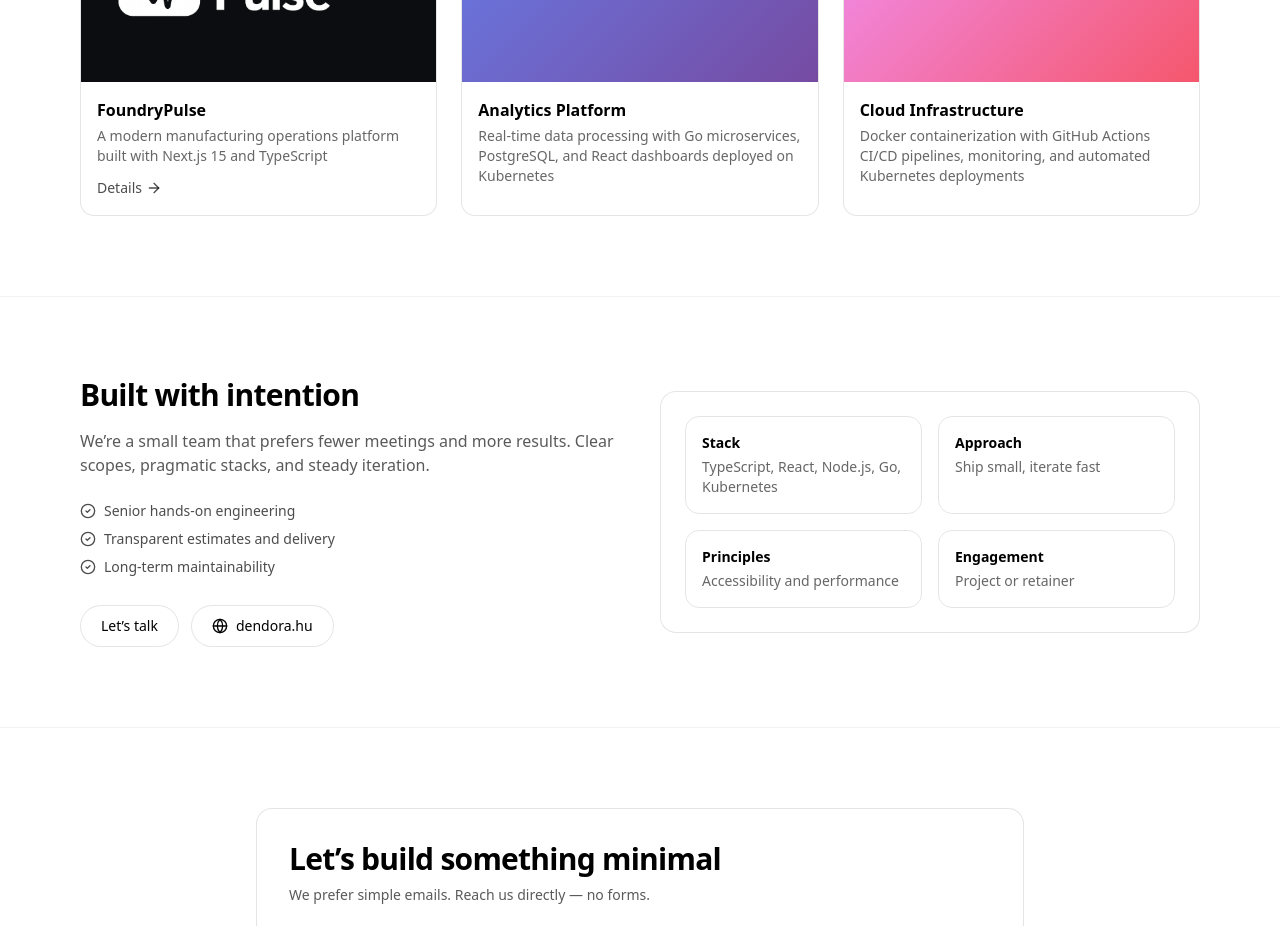
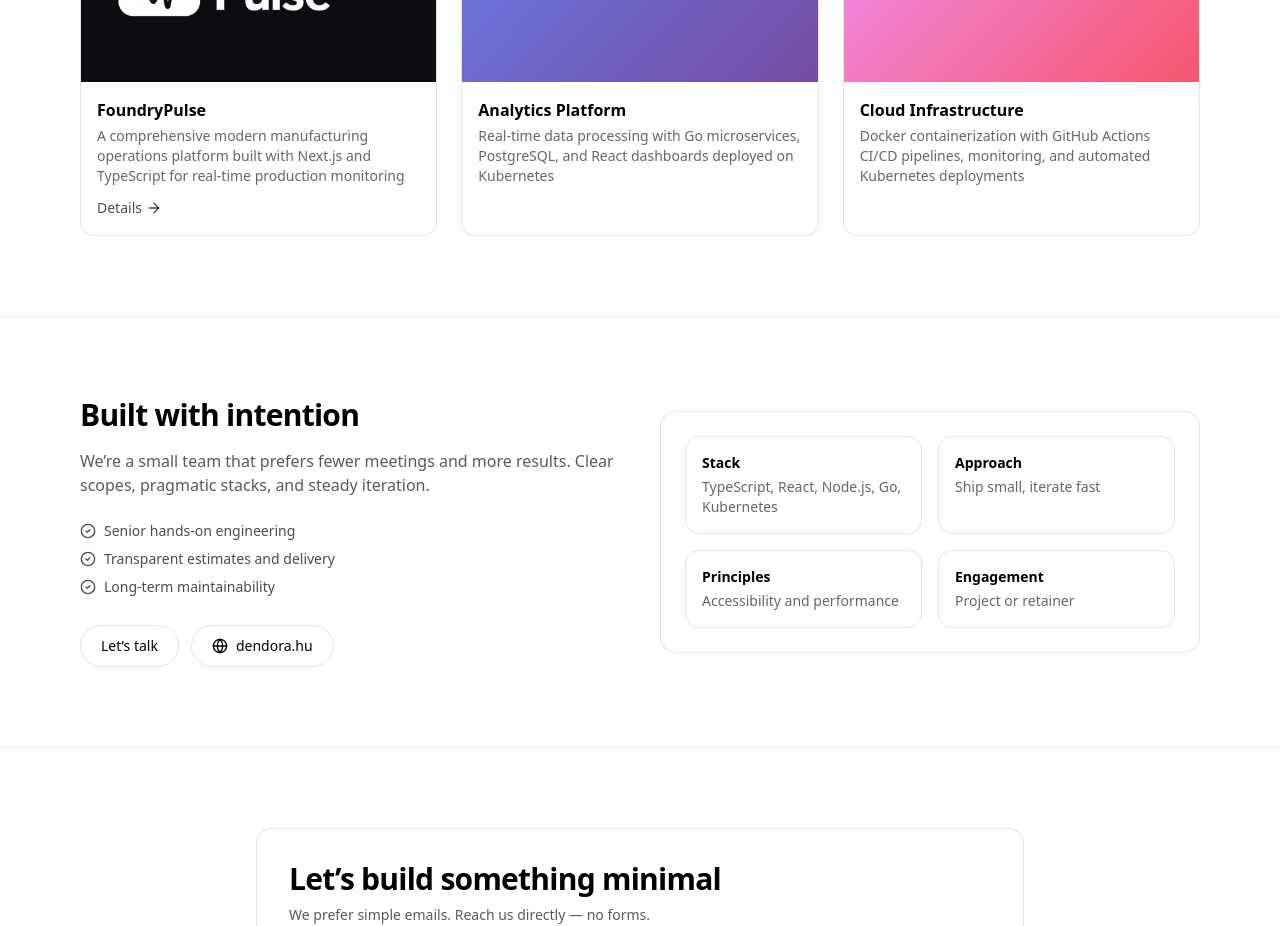
Before and after one commit to dendora/website, a React (Vite) app: page / in a window 1280 px wide. Shown: the part 1300-2226 px from the top of the page. Built offline with nearby package versions, Linux system fonts and the light colour scheme; a web font is replaced by a local one.

Commit message:
Update description of FoundryPulse in DendoraLandingPage for clarity and detail

```diff
--- a/src/components/DendoraLandingPage.tsx
+++ b/src/components/DendoraLandingPage.tsx
@@ -232,7 +232,7 @@ export const DendoraLandingPage: React.FC = () => {
           <div className="grid gap-6 md:grid-cols-3">
             {[{
             name: 'FoundryPulse',
-            desc: 'A modern manufacturing operations platform built with Next.js 15 and TypeScript',
+            desc: 'A comprehensive modern manufacturing operations platform built with Next.js and TypeScript for real-time production monitoring',
             brandBg: 'bg-[#0B0D10]',
             image: {
               src: '/foundrypulse-wordmark.png',
```
